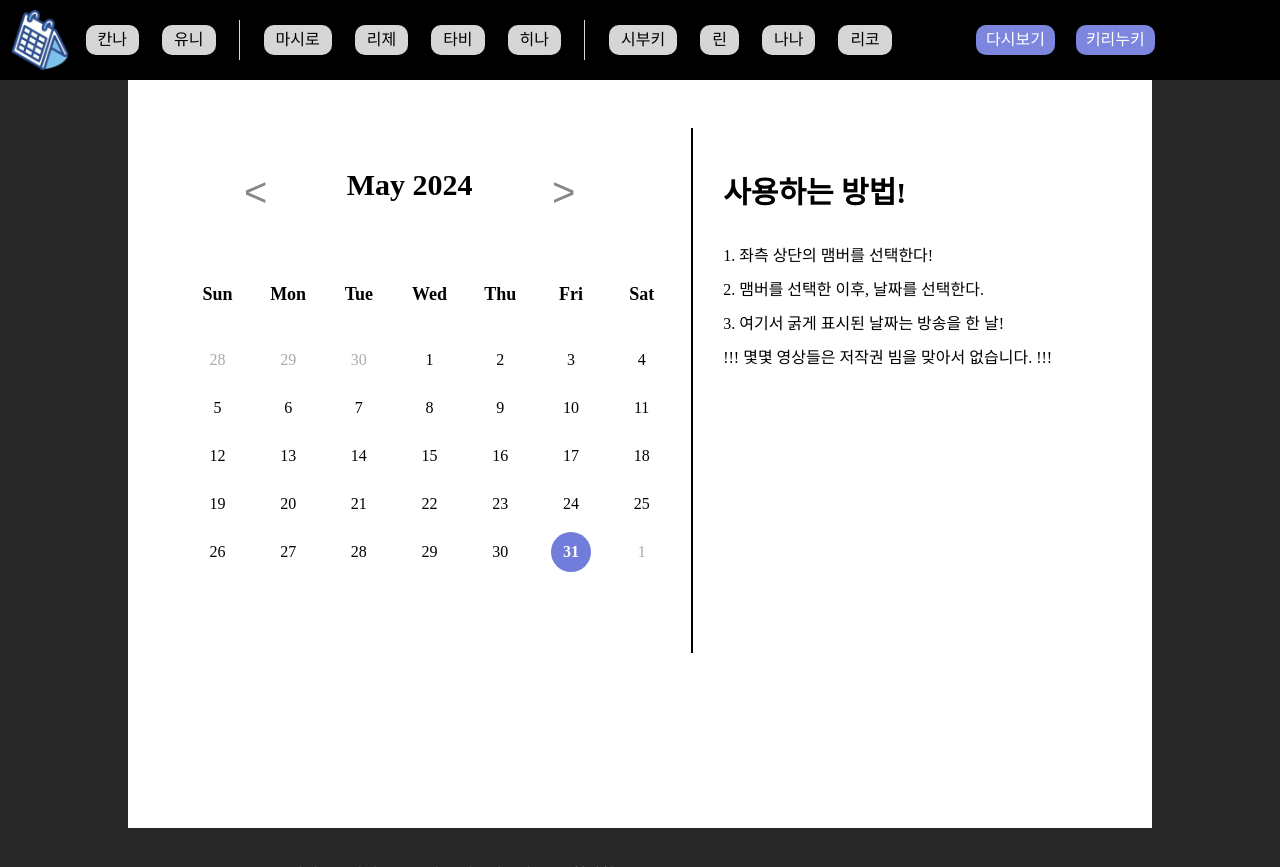
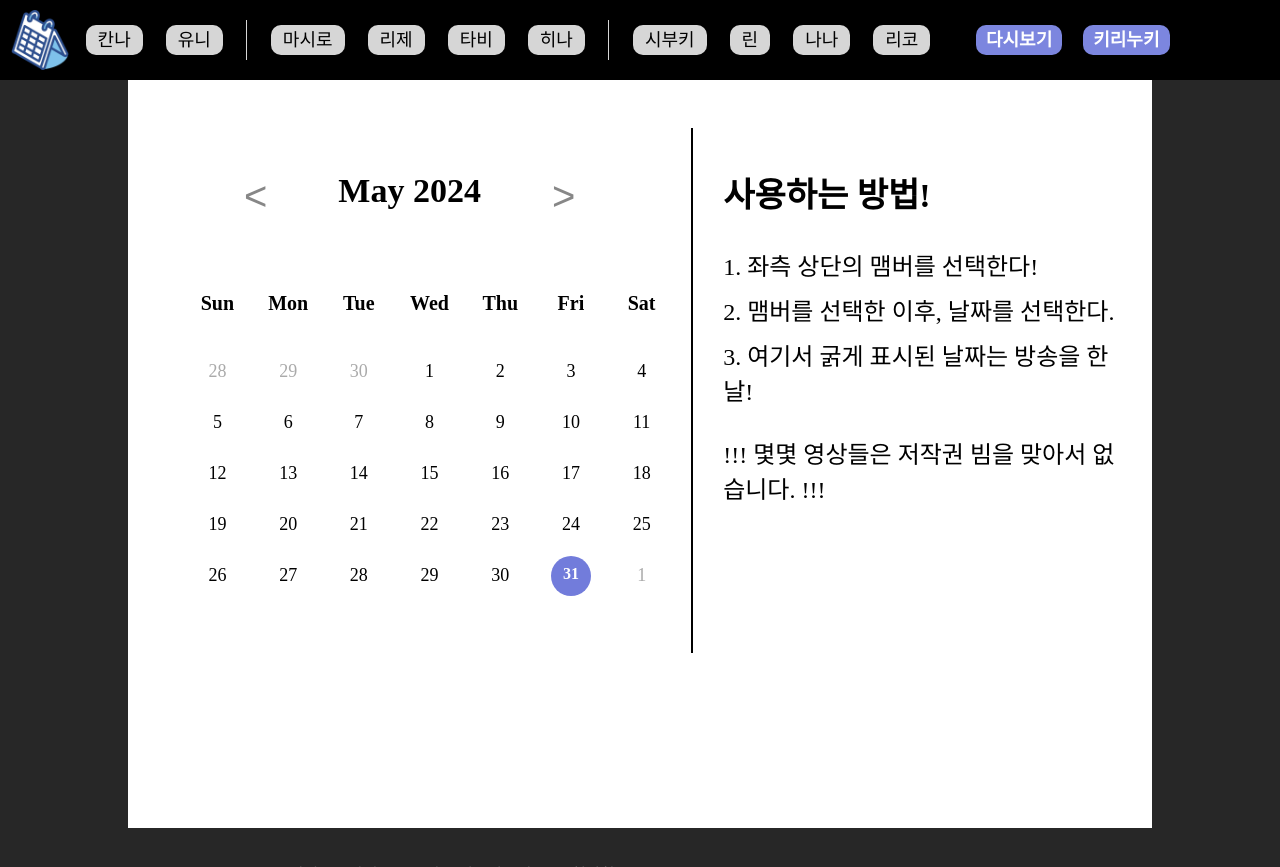
Before and after one commit to ghostclog/stellive_calander, a Django app: page / in a window 1280 px wide. Shown: the top 867 px of the page. Run offline with Django 5.2, Linux system fonts and the light colour scheme.

Commit message:
style: 웹페이지 디자인 피드백 적용
전반적인 요소들의 크기를 키워서, 가독성 및 직관성을 향상 시켰습니다. 아직 전부 다 적용시키진 않았기때문에 추후 추가로 작업 할 예정입니다.

```diff
--- a/mains/templates/page.html
+++ b/mains/templates/page.html
@@ -55,6 +55,7 @@
                     <div class="sub">
                         3. 여기서 굵게 표시된 날짜는 방송을 한 날!
                     </div>
+                    <br>
                     <div class="sub">
                         !!! 몇몇 영상들은 저작권 빔을 맞아서 없습니다. !!!
                     </div>
--- a/static/css/calender.css
+++ b/static/css/calender.css
@@ -43,7 +43,7 @@
     margin-bottom: 30px;
 }
 .wrapper .nav .current-date {
-    font-size: 30px;
+    font-size: 34px;
     font-weight: 800;
     width: 240px;
     height: 40px;
@@ -77,7 +77,7 @@
 }
 .calendar .weeks li {
     font-weight: bold;
-    font-size: large;
+    font-size: 20px;
 }
 .calendar .days {
     margin-bottom: 20px;
@@ -114,12 +114,17 @@
     border-radius: 50%;
     z-index: -1;
 }
+
 .days .daaay:hover::before {
     background: #f2f2f2;
 }
 
 .days .daaay:active::before{
     background: #d4d4d4;
+}
+
+.daaay{
+    font-size: 18px;
 }
 
 .selected_day::before{
--- a/static/css/checkbox-area.css
+++ b/static/css/checkbox-area.css
@@ -1,14 +1,14 @@
 #form-area{
     position: relative;
     top: 10%;
-    left: 20%;
+    left: 30%;
     width: 60%;
     height: 80%;
 }
 
 .reply_input_area{
 
-    width: 60%;
+    width: 70%;
     height: 100px;
 }
 
@@ -17,23 +17,33 @@
     left: 0px;
     float: left;
     margin: 0;
+    margin-right: 10px;
+    font-size: 28px;
+    font-weight: bold;
 }
 
 #id_stella{
     position: relative;
     left: 10px;
-    width: 150px;
+    width: 250px;
     border-radius: 7px;
     border: 2px solid;
-    height: 25px;
+    height: 32px;
+    font-size: 14px;
+    font-weight: 550;
 }
 
 #id_replay_link{
     position: relative;
-    width: 70%;
+    width: 60%;
     height: 21px;
     border-radius: 8px;
     border: 2px solid;
+
+}
+
+#data-input-area div{
+    font-size: 26px;
 }
 
 #id_replay_day{
--- a/static/css/data-area.css
+++ b/static/css/data-area.css
@@ -65,10 +65,11 @@
 
 #how-to-use #main{
     font-weight: bold;
-    font-size: 30px;
+    font-size: 34px;
     margin-bottom: 30px;
 }
 
 #how-to-use .sub{
     margin-bottom: 10px;
+    font-size: 24px;
 }
--- a/static/css/members.css
+++ b/static/css/members.css
@@ -11,6 +11,9 @@
     top: 0;
 }
 
+#tap div{
+    font-size: 18px ;
+}
 
 #members{
    position: relative;
--- a/static/css/utility.css
+++ b/static/css/utility.css
@@ -41,6 +41,7 @@
     background-color: #7c86df;
     color: white;
     transition: 0.2s ease-in-out;
+    font-weight: bold;
 }
 
 .utility-item:hover{
```
